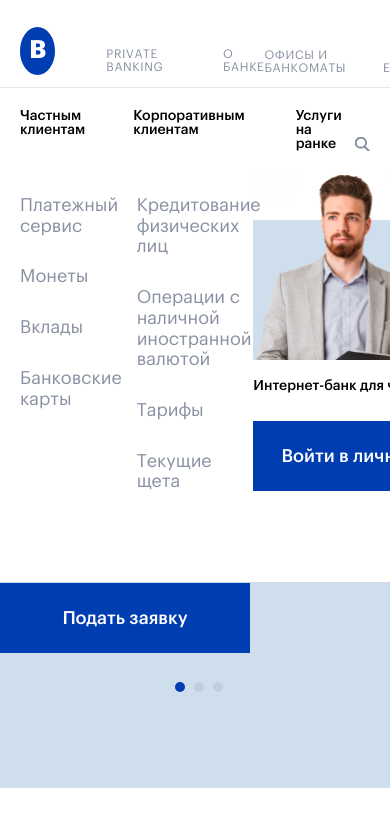
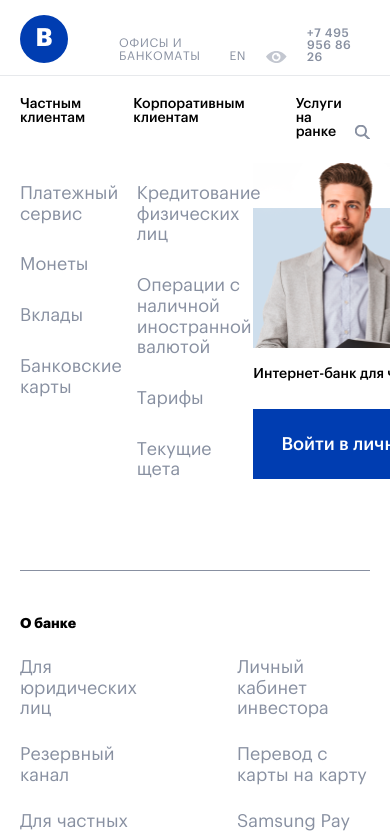
Before and after one commit to VladimirChernovv/invest-center, a website: page index.html in a window 390 px wide. Both pictures are taken after a click on the link "Частным клиентам". Shown: the top 836 px of the page. Drawn offline with nearby package versions, Linux system fonts and the light colour scheme; files whose address does not match are found by name; a web font is replaced by a local one.

Commit message:
Добавил иконку для слабовидящих и нижнее меню в выпадающем меню в header

```diff
--- a/index.html
+++ b/index.html
@@ -61,6 +61,9 @@
           <div class="header__address">
             <a class="header__data" href="#">Офисы и банкоматы</a>
             <a class="header__data leng" href="#">EN</a>
+            <a class="header__eye" href="#">
+              <img class="header__icon" src="./img/menu/eye.svg" alt="eye">
+            </a>
             <a class="header__tel" href="tel:+74959568626">+7 495 956 86 26</a>
           </div>
         </div>
@@ -114,6 +117,36 @@
                         <a class="btn card-btn" href="#">Войти в личный кабинет</a>
                       </div>
 
+                    </div>
+                    <div class="header__box">
+                      <h4 class="header__title-wrap">О банке</h4>
+                      <div class="header__wrap-lower">
+
+                        <ul class="header__menu-lower">
+                          <li class="header__item-lower">
+                            <a class="header__link-lower" href="#">Для юридических лиц</a>
+                          </li>
+                          <li class="header__item-lower">
+                            <a class="header__link-lower" href="#">Резервный канал</a>
+                          </li>
+                          <li class="header__item-lower">
+                            <a class="header__link-lower" href="#">Для частных клиентов</a>
+                          </li>
+                        </ul>
+
+                        <ul class="header__menu-lower">
+                          <li class="header__item-lower">
+                            <a class="header__link-lower" href="#">Личный кабинет инвестора</a>
+                          </li>
+                          <li class="header__item-lower">
+                            <a class="header__link-lower" href="#">Перевод с карты на карту</a>
+                          </li>
+                          <li class="header__item-lower">
+                            <a class="header__link-lower" href="#">Samsung Pay</a>
+                          </li>
+                        </ul>
+
+                      </div>
                     </div>
                   </div>
                 </div>
--- a/scss/_header.scss
+++ b/scss/_header.scss
@@ -72,6 +72,9 @@
 	.leng {
 		margin-left: 37px;
 	}
+	&__eye {
+		display: none;
+	}
 	&__tel {
 		font-weight: 500;
 		font-size: 12px;
@@ -108,6 +111,28 @@
 	.corporate {
 		margin-right: 51px;
 	}
+	&__box {
+		padding-top: 45px;
+		padding-bottom: 50px;
+	}
+	&__wrap-lower {
+		display: flex;
+	}
+	&__menu-lower:nth-child(2) {
+		margin-left: 100px;
+	}
+	&__item-lower {
+		margin-top: 25px;
+	}
+	&__link-lower {
+		font-weight: 400;
+		font-size: 18px;
+		color: #8890A1;
+		text-transform: none;
+	}
+	&__link-lower:hover {
+		color: #ED8200;
+	}
 
 	.submenu1, .submenu2, .submenu3, .submenu4  {
 		position: absolute;
@@ -121,7 +146,6 @@
 		// opacity: 0;
 		// visibility: hidden;
 		transition: all .2s ease;
-
 		.container {
 			.submenu__wrap {
 				display: flex;
@@ -290,3 +314,28 @@
 .slick-dots .slick-active button {
 	background-color: #003DB1;
 }
+
+/* 768 - 1024px */
+@media screen and (max-width: 1024px) {
+	.header {
+		&__sup-menu {
+			display: none;
+		}
+		.leng {
+			margin-left: 25px;
+		}
+		&__eye {
+			display: block;
+			margin-left: 20px;
+		}
+		&__icon {
+			display: block;
+		}
+		&__tel {
+			margin-left: 20px;
+		}
+		.submenu__wrap.lower-wrap {
+			border-bottom: 1px solid #8890A1;
+		}
+	}
+}
```
Also changed, not shown: css/style.min.css, img/menu/eye.svg (added).
